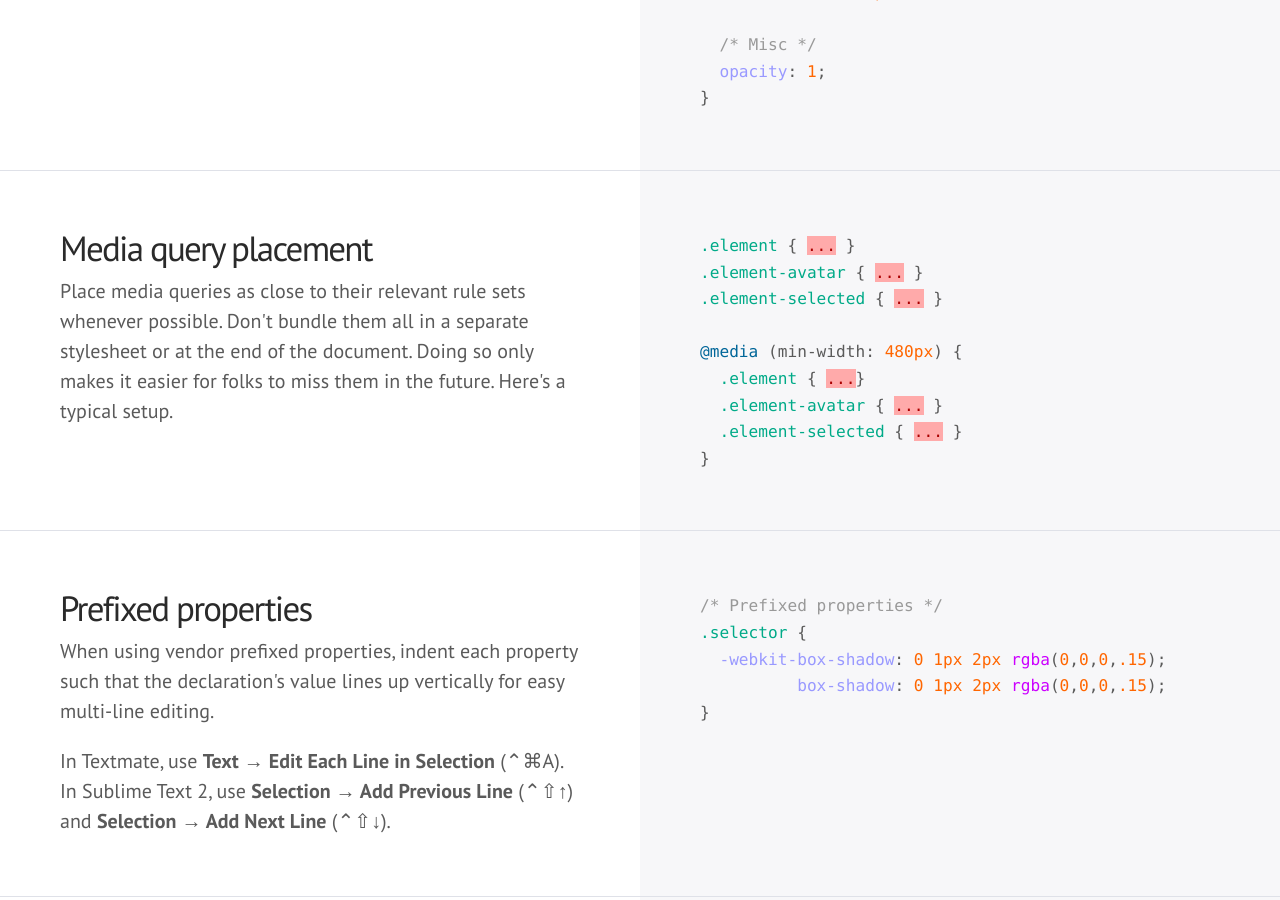
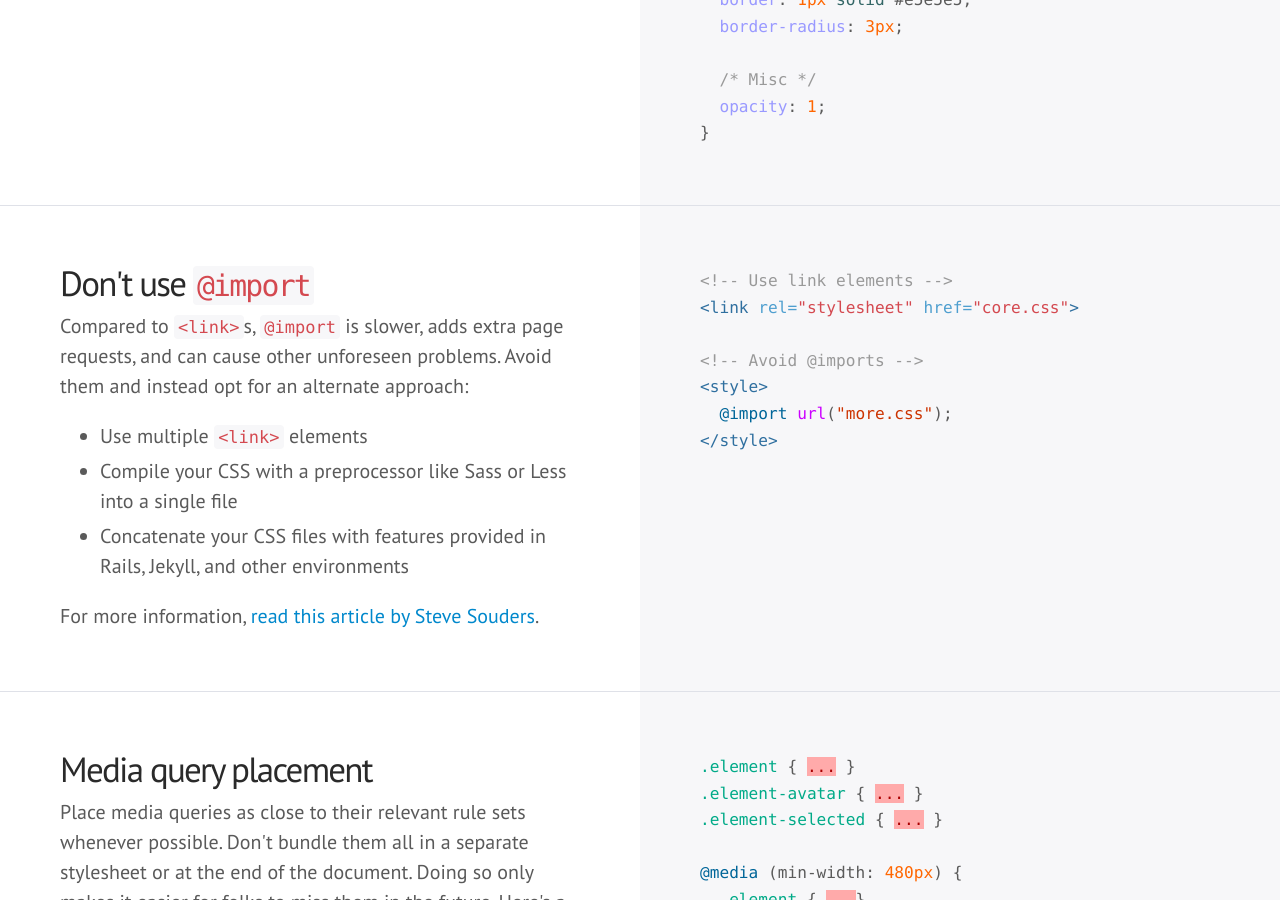
Before and after one commit to mdo/code-guide, a Jekyll site: the page built from index.html, in a window 1280 px wide and 900 px high, scrolled down 8077 px. Built offline with Jekyll 4.4.1, drawn with Linux system fonts in a browser that asks for light colours; some web fonts are replaced; Markdown is read by kramdown in place of the engine named in the settings; comment, search, counter and statistics services are not loaded.

Commit message:
Fix #66: Don't use @import rules

```diff
--- /dev/null
+++ b/_includes/css/import.html
@@ -0,0 +1,7 @@
+<!-- Use link elements -->
+<link rel="stylesheet" href="core.css">
+
+<!-- Avoid @imports -->
+<style>
+  @import url("more.css");
+</style>
--- a/index.html
+++ b/index.html
@@ -28,6 +28,7 @@ layout: default
     <ul>
       <li><a href="#css-syntax">CSS syntax</a></li>
       <li><a href="#css-declaration-order">Declaration order</a></li>
+      <li><a href="#css-import">Don't use @import</a></li>
       <li><a href="#css-media-queries">Media query placement</a></li>
       <li><a href="#css-prefixed-properties">Prefixed properties</a></li>
       <li><a href="#css-single-declarations">Rules with single declarations</a></li>
@@ -251,6 +252,22 @@ layout: default
   </div>
 </div>
 
+<div class="section" id="css-import">
+  <div class="col">
+    <h3>Don't use <code>@import</code></h3>
+    <p>Compared to <code>&lt;link&gt;</code>s, <code>@import</code> is slower, adds extra page requests, and can cause other unforeseen problems. Avoid them and instead opt for an alternate approach:</p>
+    <ul>
+      <li>Use multiple <code>&lt;link&gt;</code> elements</li>
+      <li>Compile your CSS with a preprocessor like Sass or Less into a single file</li>
+      <li>Concatenate your CSS files with features provided in Rails, Jekyll, and other environments</li>
+    </ul>
+    <p>For more information, <a href="http://www.stevesouders.com/blog/2009/04/09/dont-use-import/">read this article by Steve Souders</a>.</p>
+  </div>
+  <div class="col">
+    {% highlight html %}{% include css/import.html %}{% endhighlight %}
+  </div>
+</div>
+
 <div class="section" id="css-media-queries">
   <div class="col">
     <h3>Media query placement</h3>
```
